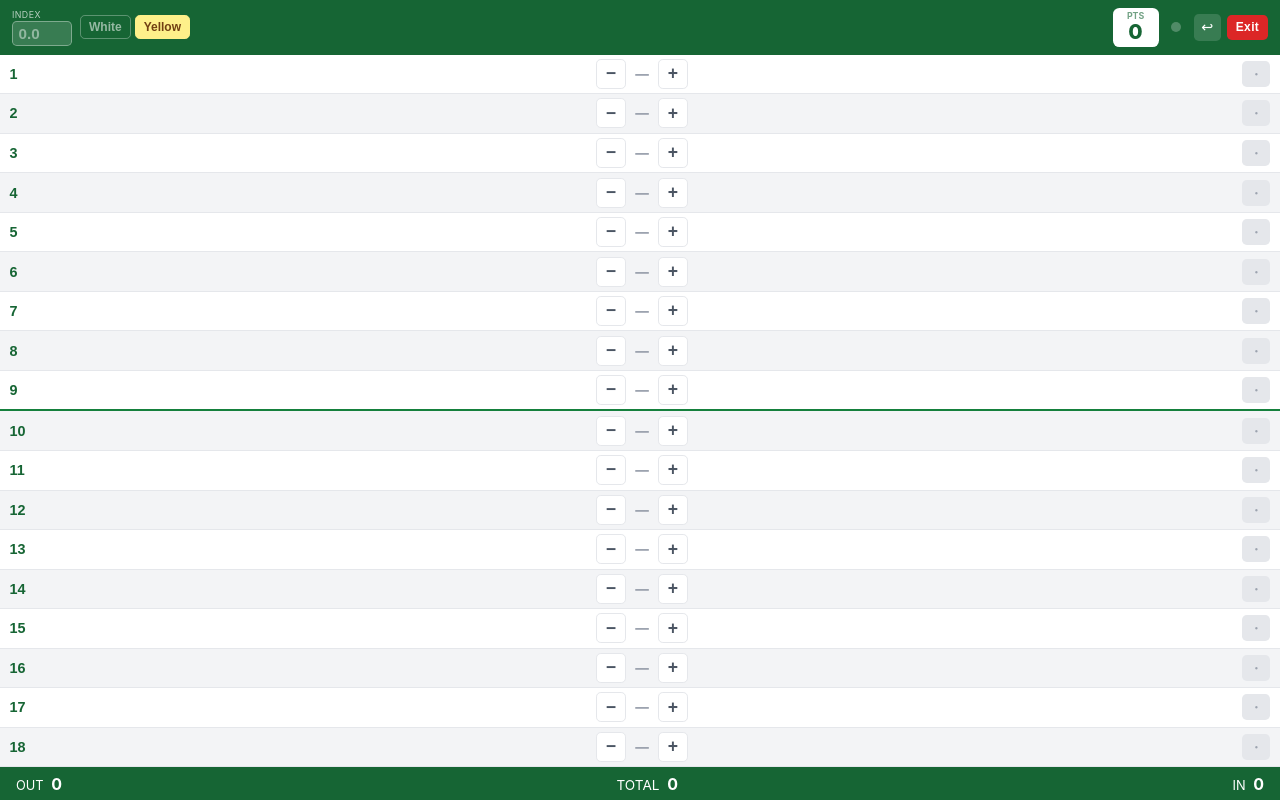
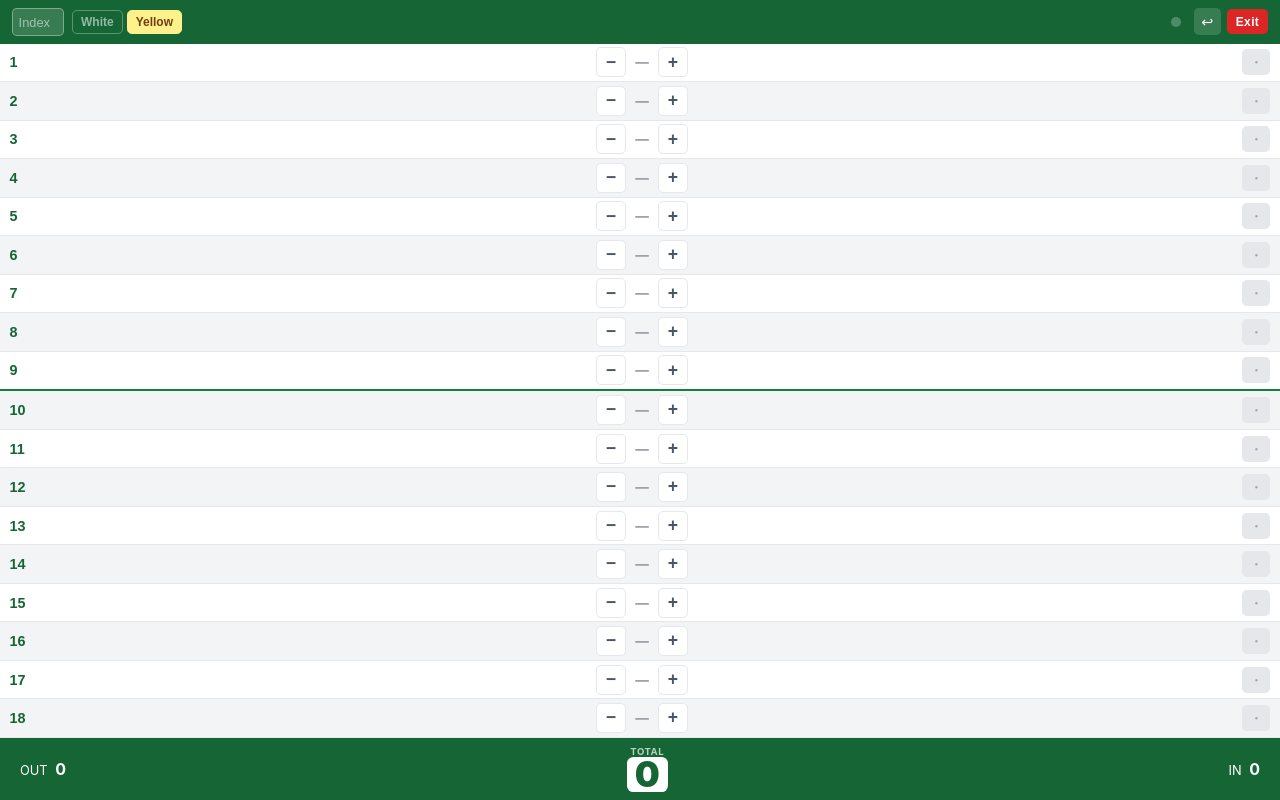
Before and after one commit to johnnydw-bit/golf-stableford, a React (Vite) app: page / in a window 1280 px wide. Built offline with nearby package versions, Linux system fonts and the light colour scheme.

Commit message:
Declutter header, prominent total at bottom, index placeholder

```diff
--- a/src/App.jsx
+++ b/src/App.jsx
@@ -217,10 +217,9 @@ export default function App() {
       <div className="header">
         <div className="header-left">
           <div className="index-field">
-            <label>Index</label>
             <input
               type="number" inputMode="decimal" step="0.1" min="0" max="54"
-              placeholder="0.0" value={index}
+              placeholder="Index" value={index}
               onChange={e => { setIndex(e.target.value); persist(e.target.value, tee, scores) }}
             />
           </div>
@@ -235,10 +234,6 @@ export default function App() {
           {playingHcp !== null && <span className="hcp-pill">CH {playingHcp}</span>}
         </div>
         <div className="header-right">
-          <div className="total-box">
-            <span className="total-label">PTS</span>
-            <span className="total-val">{totalPts}</span>
-          </div>
           <button
             className={`mic-indicator ${voiceState}`}
             onClick={toggleVoice}
@@ -246,7 +241,7 @@ export default function App() {
           >
             <span className="mic-dot" />
           </button>
-          <button className="icon-btn reset-btn" onClick={resetScores} title="Reset scores">↩</button>
+          <button className="icon-btn" onClick={resetScores} title="Reset scores">↩</button>
           <button className="exit-btn" onClick={handleExit} title="End round">Exit</button>
         </div>
       </div>
@@ -288,7 +283,10 @@ export default function App() {
       {/* ── Subtotals bar ── */}
       <div className="sub-bar">
         <span>OUT <strong>{outPts}</strong></span>
-        <span className="total-pts">TOTAL <strong>{totalPts}</strong></span>
+        <div className="total-pts">
+          <span className="total-label">Total</span>
+          <span className="total-num">{totalPts}</span>
+        </div>
         <span>IN <strong>{inPts}</strong></span>
       </div>
 
--- a/src/index.css
+++ b/src/index.css
@@ -44,13 +44,11 @@ html, body, #root {
 .header-left { display: flex; align-items: center; gap: 0.5rem; flex: 1; }
 .header-right { display: flex; align-items: center; gap: 0.4rem; }
 
-.index-field { display: flex; flex-direction: column; gap: 1px; }
-.index-field label { font-size: 0.55rem; opacity: 0.7; text-transform: uppercase; letter-spacing: 0.05em; }
 .index-field input {
-  width: 60px;
-  font-size: 0.95rem;
+  width: 52px;
+  font-size: 0.9rem;
   font-weight: 700;
-  padding: 0.2rem 0.35rem;
+  padding: 0.3rem 0.35rem;
   border: 1.5px solid rgba(255,255,255,0.35);
   border-radius: 0.3rem;
   background: rgba(255,255,255,0.15);
@@ -58,7 +56,7 @@ html, body, #root {
   outline: none;
   appearance: textfield;
 }
-.index-field input::placeholder { color: rgba(255,255,255,0.45); }
+.index-field input::placeholder { color: rgba(255,255,255,0.55); font-weight: 400; font-size: 0.8rem; }
 .index-field input:focus { border-color: white; }
 .index-field input::-webkit-inner-spin-button { display: none; }
 
@@ -201,10 +199,18 @@ html, body, #root {
 .sub-bar {
   background: var(--green-800); color: white;
   display: flex; justify-content: space-between; align-items: center;
-  padding: 0.4rem 1rem; font-size: 0.8rem; flex-shrink: 0;
+  padding: 0.5rem 1.25rem; font-size: 0.8rem; flex-shrink: 0;
 }
 .sub-bar strong { font-size: 1rem; margin-left: 0.25rem; }
-.total-pts { font-size: 0.85rem; }
+.total-pts {
+  display: flex; flex-direction: column; align-items: center; gap: 0;
+}
+.total-pts .total-label { font-size: 0.6rem; opacity: 0.7; text-transform: uppercase; letter-spacing: 0.05em; }
+.total-pts .total-num {
+  font-size: 2.2rem; font-weight: 900; line-height: 1;
+  background: white; color: var(--green-800);
+  border-radius: 0.4rem; padding: 0 0.5rem;
+}
 
 /* ── Popup ── */
 .overlay {
```
